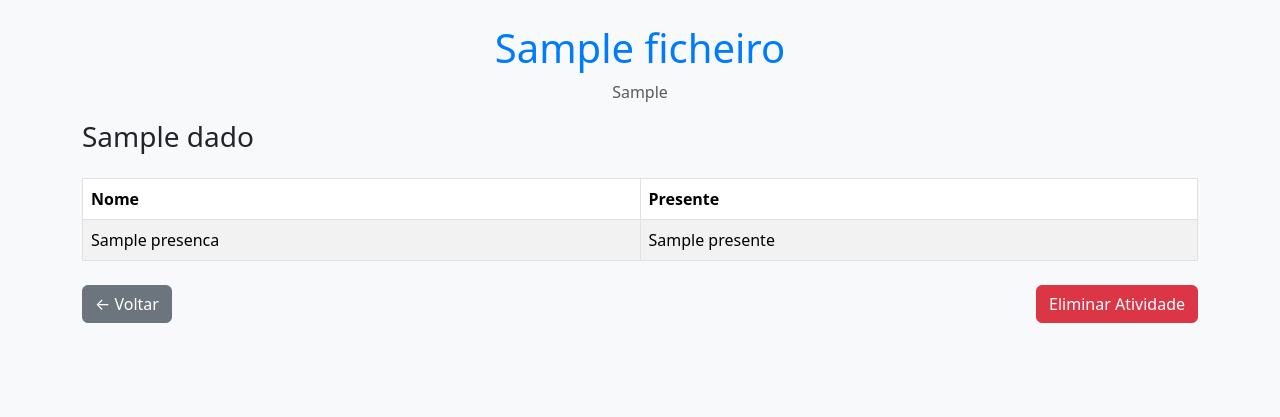
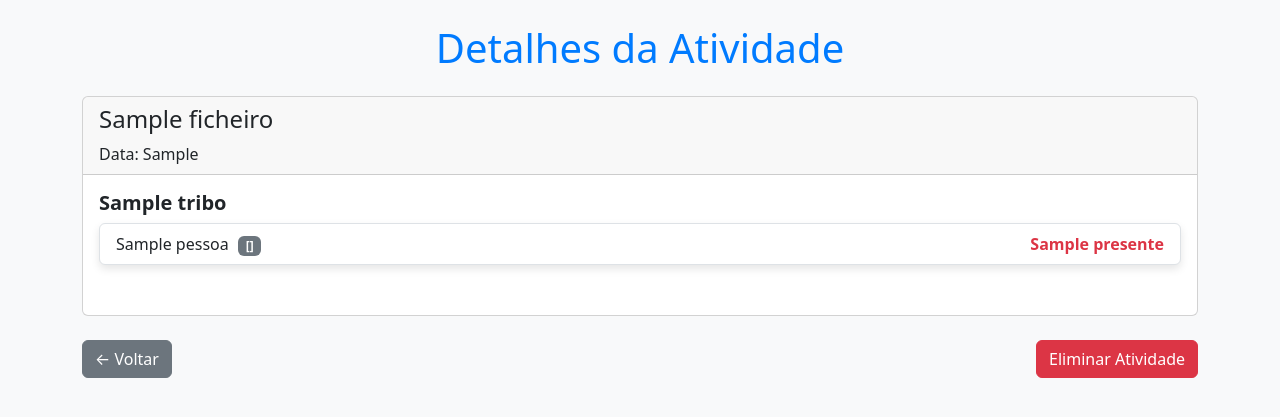
Before and after one commit to tiagocosta26/gestor_presencas, a Flask app: template templates/ver_atividade.html in a window 1280 px wide. Shown: the top 417 px of the page. Run offline with Flask 3, Linux system fonts and the light colour scheme; the template is opened without the code that fills it: most values are stand-ins (such as "Sample title", 1, 10 or a date in 2020).

Commit message:
bug atividades resolvido

```diff
--- a/app.py
+++ b/app.py
@@ -56,23 +56,22 @@ def index():
         data_fim = request.form["data_fim"]
         tribos_selecionadas = request.form["tribos_selecionadas"].split(",")
 
-        elementos = []
-        for tribo in tribos_selecionadas:
-            elementos.extend([p['nome'] for p in tribos.get(tribo, [])])
-
-        presencas = {
-            nome: "Sim" if request.form.get(f"presenca_{nome}") == "Sim" else "Não"
-            for nome in elementos
-        }
-
-        nome_ficheiro = f"{atividade_limpa}_{data_inicio}_a_{data_fim}"
-        caminho = os.path.join(DIRETORIO_PRESENCAS, f"{nome_ficheiro}.csv")
+        caminho = os.path.join(DIRETORIO_PRESENCAS, f"{atividade_limpa}_{data_inicio}_a_{data_fim}.csv")
 
         with open(caminho, "w", newline="", encoding="utf-8-sig") as f:
             writer = csv.writer(f)
-            writer.writerow(["Atividade", "Data Início", "Data Fim", "Elemento", "Presente"])
-            for nome, presente in presencas.items():
-                writer.writerow([atividade, data_inicio, data_fim, nome, presente])
+            # Novo cabeçalho com a coluna 'Tribo' e 'Cargos'
+            writer.writerow(["Atividade", "Data Início", "Data Fim", "Tribo", "Elemento", "Cargos", "Presente"])
+
+            # Itera sobre as tribos selecionadas para guardar a tribo de cada pessoa
+            for tribo_nome in tribos_selecionadas:
+                membros = tribos.get(tribo_nome, [])
+                for membro in membros:
+                    nome = membro['nome']
+                    cargos_list = membro.get('cargo', [])
+                    cargos_str = ', '.join(cargos_list)  # Converte a lista de cargos em string
+                    presente = "Sim" if request.form.get(f"presenca_{nome}") == "Sim" else "Não"
+                    writer.writerow([atividade, data_inicio, data_fim, tribo_nome, nome, cargos_str, presente])
 
         return redirect(url_for("atividades"))
 
@@ -111,7 +110,6 @@ def gestao_tribos():
     tribos = carregar_tribos()
     cargos_disponiveis = carregar_cargos()
 
-    # Cria um mapa para saber a ordem dos cargos
     cargo_ordem = {cargo: i for i, cargo in enumerate(cargos_disponiveis)}
 
     if request.method == "POST":
@@ -126,7 +124,6 @@ def gestao_tribos():
             if not is_ajax:
                 return redirect(url_for("gestao_tribos"))
             return jsonify({"status": "ok"})
-
 
         elif acao == "remover_tribo":
             nome_tribo = request.form.get("nome_tribo")
@@ -176,7 +173,6 @@ def gestao_tribos():
                 guardar_tribos(tribos)
                 if not is_ajax:
                     return redirect(url_for("gestao_tribos", tribo_id=tribo))
-                # Retorna a pessoa atualizada e o mapa de cores para a página
                 return jsonify({"status": "ok", "pessoa": pessoa, "cargos_disponiveis": cargos_disponiveis})
 
     return render_template("gestao_tribos.html", tribos=tribos, cargos_disponiveis=cargos_disponiveis)
@@ -204,35 +200,44 @@ def reordenar_pessoas():
 
 @app.route("/atividade/<ficheiro>")
 def ver_atividade(ficheiro):
-    tribos = carregar_tribos()
+    cargos_disponiveis = carregar_cargos()
     caminho = os.path.join(DIRETORIO_PRESENCAS, ficheiro)
-    dados = {tribo: [] for tribo in tribos}
+    # A estrutura de dados para o template agora é criada a partir do CSV
+    dados = defaultdict(list)
 
-    partes_ficheiro = ficheiro.split('_')
-    data_inicio_dia = partes_ficheiro[1][8:10]
-    data_inicio_mes = partes_ficheiro[1][5:7]
-    data_inicio_ano = partes_ficheiro[1][:4]
-    data_fim_dia = partes_ficheiro[3][8:10]
-    data_fim_mes = partes_ficheiro[3][5:7]
-    data_fim_ano = partes_ficheiro[3][:4]
-    data_inicio = f"{data_inicio_dia}/{data_inicio_mes}/{data_inicio_ano}"
-    data_fim = f"{data_fim_dia}/{data_fim_mes}/{data_fim_ano}"
-
-    data_display = data_inicio if data_inicio == data_fim else f"{data_inicio} - {data_fim}"
+    # Adiciona tribo e cargos ao cabeçalho.
+    cabecalho_info = {}
 
     if os.path.exists(caminho):
         with open(caminho, newline="", encoding="utf-8-sig") as f:
             reader = csv.reader(f)
-            cabecalho = next(reader)
+            cabecalho_csv = next(reader)
+            # Extrai info da primeira linha (atividade, data)
+            if cabecalho_csv:
+                atividade_nome = next((row[0] for row in csv.reader(f, skipinitialspace=True) if len(row) > 0), 'N/A')
+                # Reinicia o leitor para a primeira linha de dados
+                f.seek(0)
+                next(reader)
+
             for linha in reader:
-                if len(linha) == 5:
-                    _, _, _, nome, presente = linha
-                    for tribo, membros in tribos.items():
-                        if nome in [p['nome'] for p in membros]:
-                            dados[tribo].append((nome, presente))
-                            break
+                if len(linha) == 7: # Verifica se a linha tem o novo formato
+                    atividade_nome, data_inicio_str, data_fim_str, tribo_nome, nome, cargos_str, presente = linha
+                    cargos_list = [c.strip() for c in cargos_str.split(',')] if cargos_str else []
+                    dados[tribo_nome].append({'nome': nome, 'presente': presente, 'cargos': cargos_list})
 
-    return render_template("ver_atividade.html", ficheiro=ficheiro, cabecalho=cabecalho, dados=dados, data_display=data_display)
+    # Extrai as datas para mostrar no template
+    partes_ficheiro = ficheiro.split('_')
+    data_inicio_format = partes_ficheiro[1]
+    data_fim_format = partes_ficheiro[3].replace('.csv', '')
+    data_display = data_inicio_format if data_inicio_format == data_fim_format else f"{data_inicio_format} - {data_fim_format}"
+
+    return render_template(
+        "ver_atividade.html",
+        ficheiro=ficheiro,
+        dados=dados,
+        data_display=data_display,
+        cargos_disponiveis=cargos_disponiveis
+    )
 
 if __name__ == "__main__":
     app.run(debug=True)
--- a/templates/ver_atividade.html
+++ b/templates/ver_atividade.html
@@ -3,8 +3,9 @@
 <head>
     <meta charset="UTF-8-sig">
     <meta name="viewport" content="width=device-width, initial-scale=1.0">
-  <title>{{ ficheiro }}</title>
+    <title>Atividade Registada</title>
     <link href="https://cdn.jsdelivr.net/npm/bootstrap@5.3.3/dist/css/bootstrap.min.css" rel="stylesheet">
+    <link rel="stylesheet" href="https://cdn.jsdelivr.net/npm/bootstrap-icons@1.10.5/font/bootstrap-icons.css">
     <style>
         body {
             background-color: #f8f9fa;
@@ -12,52 +13,59 @@
         h1 {
             color: #007bff;
         }
-    table {
-      border-collapse: collapse;
-      width: 100%;
-      table-layout: fixed;
+        .list-group-item {
+            background-color: #ffffff;
+            border: 1px solid #dee2e6;
+            margin-bottom: 10px;
+            border-radius: 10px;
+            box-shadow: 0 4px 8px rgba(0, 0, 0, 0.1);
         }
-    table th, table td {
-      padding: 8px;
-      text-align: left;
-      border: 1px solid #dee2e6;
+        .badge-cargo {
+            color: white;
+            margin-left: 5px;
         }
-    table th {
-      background-color: #007bff;
-      color: white;
+        .text-presente {
+            color: #28a745;
         }
-    table td {
-      background-color: #ffffff;
+        .text-ausente {
+            color: #dc3545;
         }
     </style>
 </head>
 <body class="container mt-4">
-  <h1 class="text-center">{{ ficheiro.split('_')[0] }}</h1>
-  <p class="text-center text-muted">{{ data_display }}</p>
+    <h1 class="text-center">Detalhes da Atividade</h1>
 
-  {% for tribo_nome, presencas in dados.items() %}
-    <h3>{{ tribo_nome }}</h3>
-    <table class="table table-striped mt-4">
-      <thead>
-        <tr>
-          <th>Nome</th>
-          <th>Presente</th>
-        </tr>
-      </thead>
-      <tbody>
-        {% for nome, presente in presencas %}
-          <tr>
-            <td>{{ nome }}</td>
-            <td>{{ presente }}</td>
-          </tr>
+    <div class="card mt-4 mb-4">
+        <div class="card-header">
+            <h4>{{ ficheiro.split('_')[0] }}</h4>
+            <p class="mb-0">Data: {{ data_display }}</p>
+        </div>
+        <div class="card-body">
+            {% for tribo, membros in dados.items() %}
+            <div class="mb-4">
+                <h5 class="fw-bold">{{ tribo }}</h5>
+                <ul class="list-group">
+                    {% for membro in membros %}
+                    <li class="list-group-item d-flex justify-content-between align-items-center">
+                        <div>
+                            {{ membro.nome }}
+                            {% for cargo in membro.cargos %}
+                            <span class="badge badge-cargo" style="background-color: {{ cargos_disponiveis.get(cargo, '#6c757d') }};">{{ cargo }}</span>
                             {% endfor %}
-      </tbody>
-    </table>
+                        </div>
+                        <span class="fw-bold {% if membro.presente == 'Sim' %}text-presente{% else %}text-ausente{% endif %}">
+                            {{ membro.presente }}
+                        </span>
+                    </li>
                     {% endfor %}
-
-  <div class="d-flex justify-content-between mt-4 mb-4">
+                </ul>
+            </div>
+            {% endfor %}
+        </div>
+    </div>
+    <div class="d-flex justify-content-between">
         <a href="{{ url_for('atividades') }}" class="btn btn-secondary">← Voltar</a>
-    <form method="post" action="{{ url_for('eliminar_atividade', nome_ficheiro=ficheiro) }}">
+        <form action="{{ url_for('eliminar_atividade', nome_ficheiro=ficheiro) }}" method="post" style="display:inline;">
             <button type="submit" class="btn btn-danger">Eliminar Atividade</button>
         </form>
     </div>
```
Lines whose indentation alone changed are shown as unchanged.
